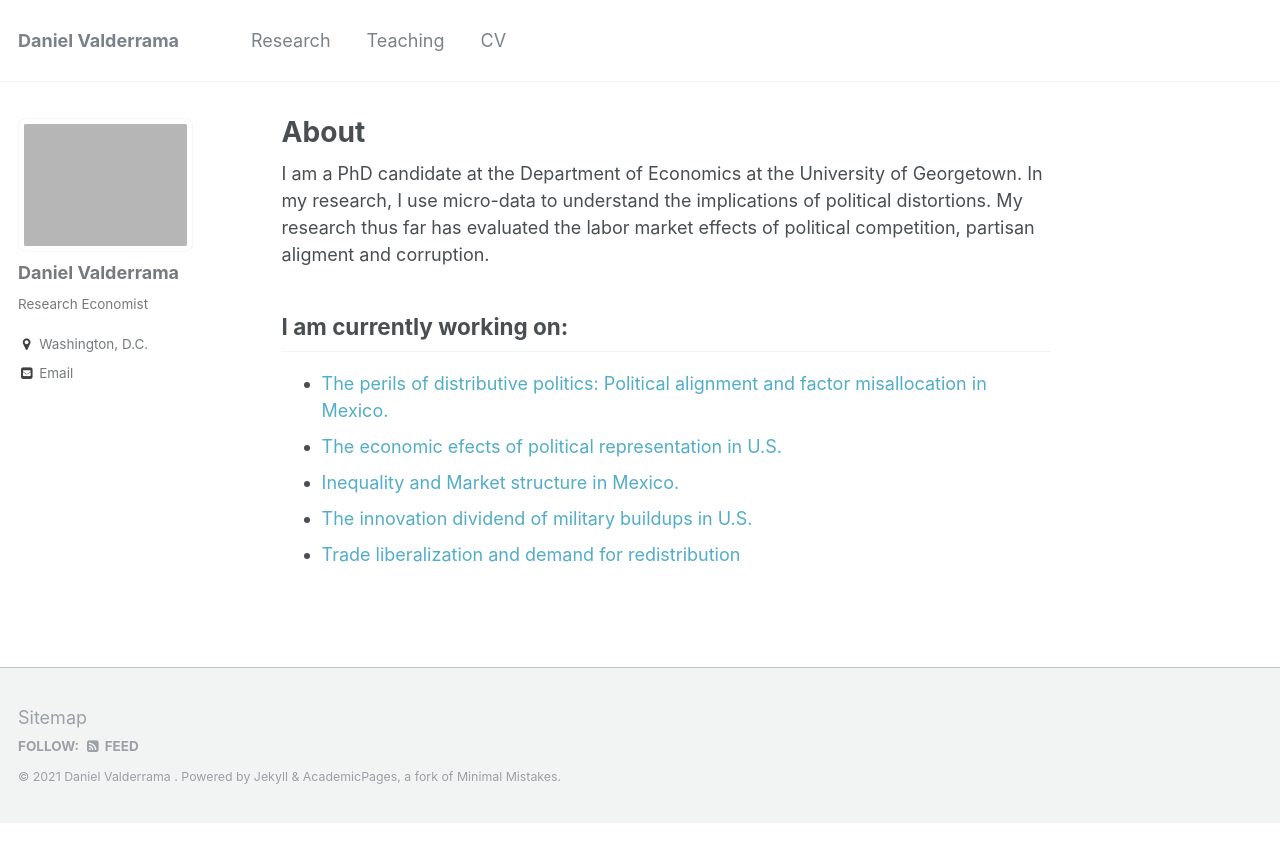
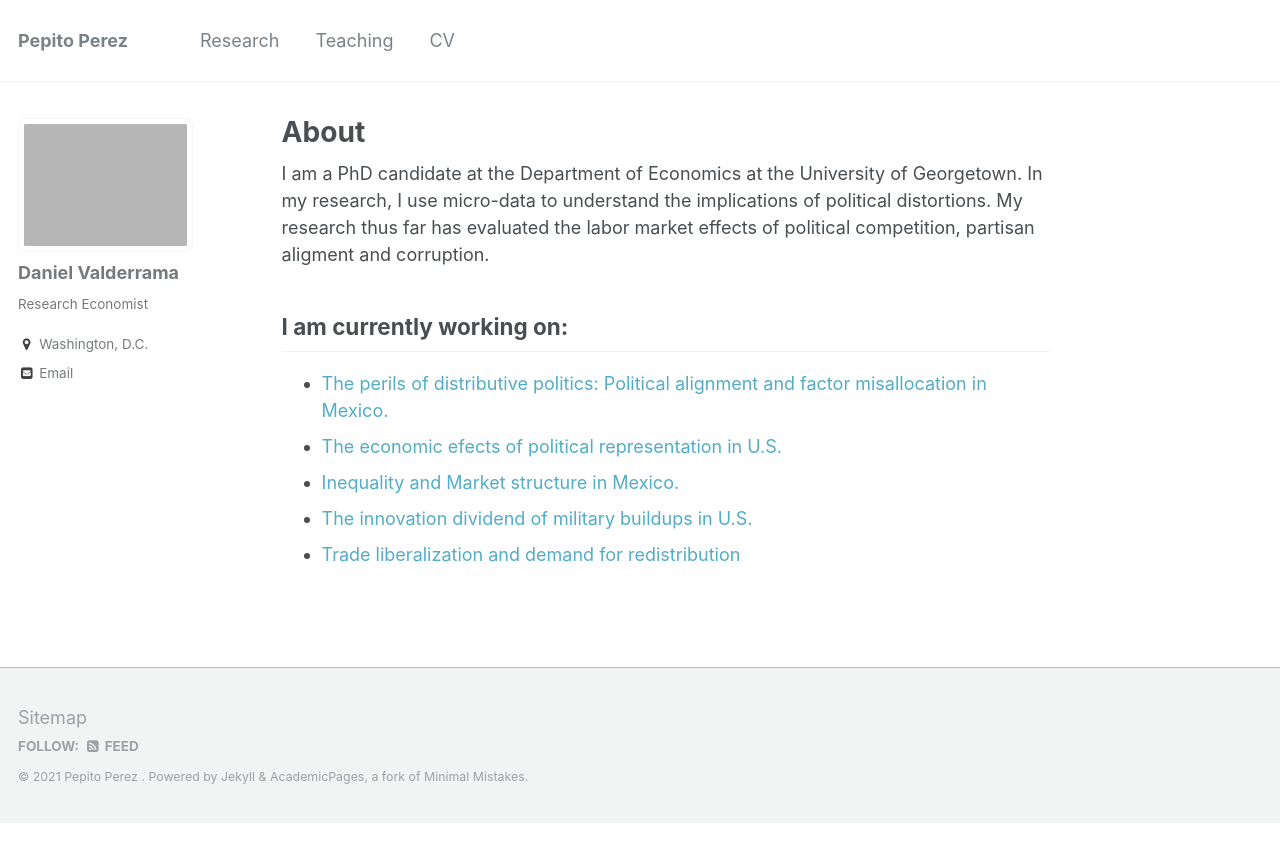
Before and after one commit to jomgarciaro/danielvalderrama.github.io, a Jekyll site: the page built from _pages/about.md, in a window 1280 px wide. Shown: the top 862 px of the page. Built offline with Jekyll 4.4.1, drawn with Linux system fonts in a browser that asks for light colours; a style sheet for code colours, icons or effects is not loaded.

Commit message:
Id configuration

```diff
--- a/_config.yml
+++ b/_config.yml
@@ -7,9 +7,9 @@
 
 # Site Settings
 locale                   : "en-US"
-title                    : "Daniel Valderrama"
+title                    : "Pepito Perez"
 title_separator          : "-"
-name                     : &name "Daniel Valderrama "
+name                     : &name "Pepito Perez "
 description              : &description "Research website"
 url                      : https://jomgarciaro.github.io/danielvalderrama2/ # the base hostname & protocol for your site e.g. "https://mmistakes.github.io"
 baseurl                  : "" # the subpath of  your site, e.g. "/blog"
@@ -72,9 +72,9 @@ social:
 
 # Analytics
 analytics:
-  provider               :  "custom" # false (default), "google", "google-universal", "custom"
+  provider               :  # "custom" false (default), "google", "google-universal", "custom"
   google:
-    tracking_id          : "UA-44617482-2"
+    tracking_id          : #"UA-44617482-2"
 
 
 # Site Author
```
